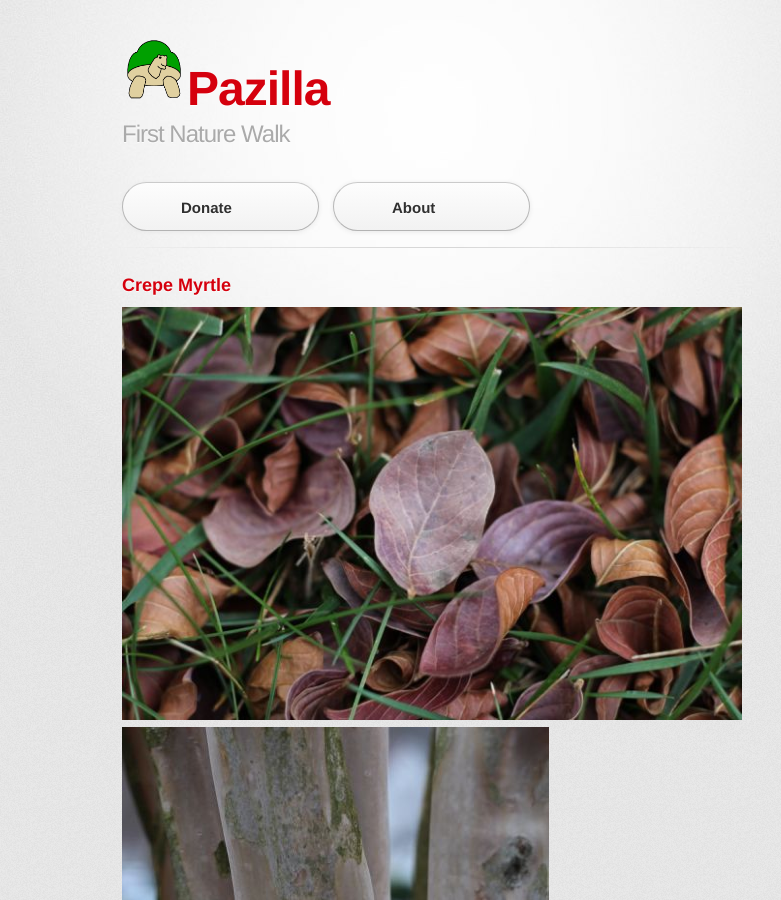
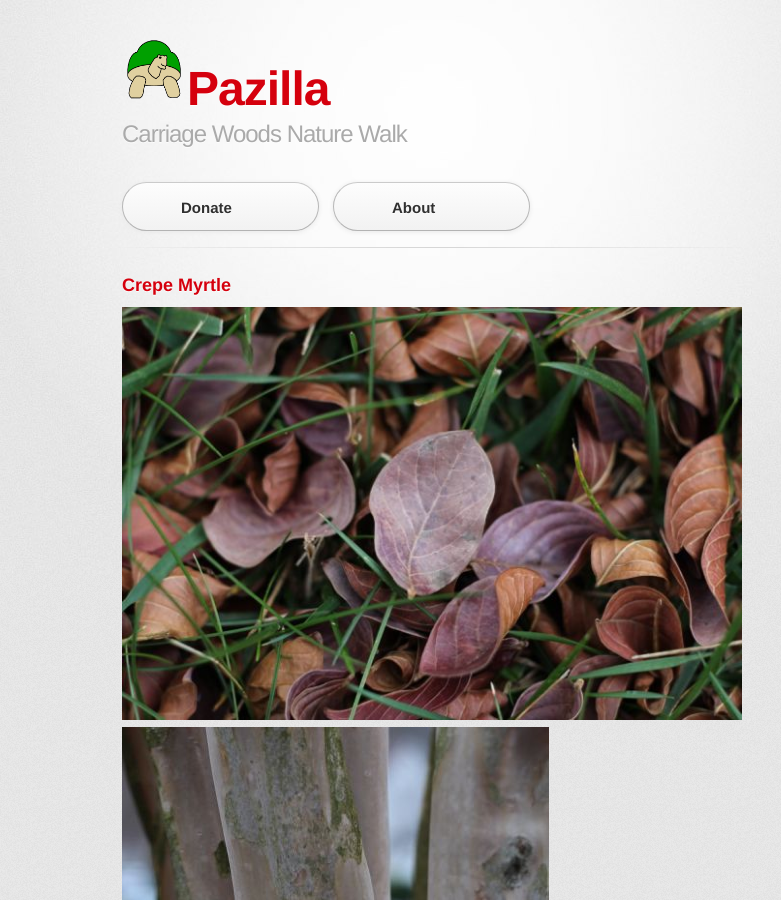
Before and after one commit to pazilla/pazilla.github.io, a Jekyll site: the page built from cw-nature.html, in a window 1280 px wide and 900 px high. Shown: the whole window, without its empty margins (208-989 px from the left). Built offline with Jekyll 4.4.1, drawn with Linux system fonts in a browser that asks for light colours; some web fonts are replaced.

Commit message:
Update cw-nature.html

```diff
--- a/cw-nature.html
+++ b/cw-nature.html
@@ -1,6 +1,6 @@
 ---
 layout: default
-title: First Nature Walk
+title: Carriage Woods Nature Walk
 ---
 
 <h3>Crepe Myrtle</h3>
```
